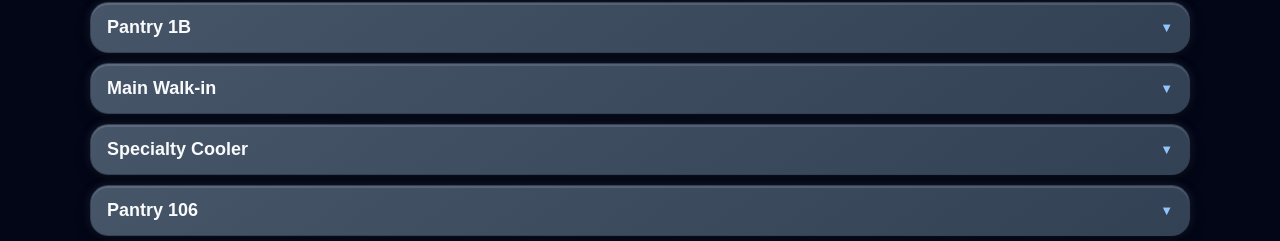
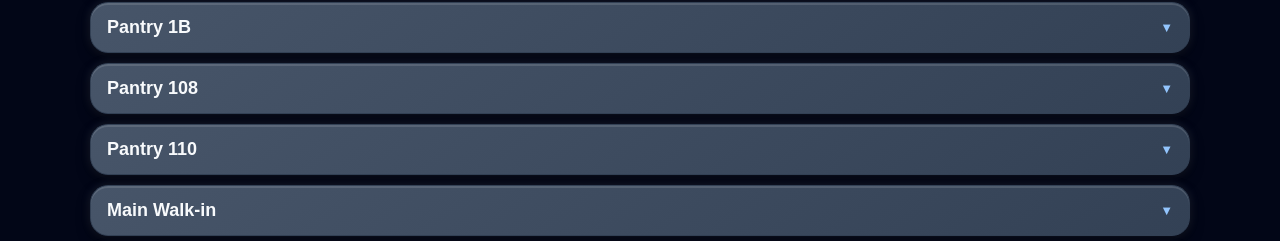
Before and after one commit to Dapsey01/Health-Saftey-Inspection, a React (Vite) app: page / in a window 1280 px wide. Shown: the part 711-952 px from the top of the page. Built offline with nearby package versions, Linux system fonts and the light colour scheme.

Commit message:
Update App.jsx

```diff
--- a/src/App.jsx
+++ b/src/App.jsx
@@ -23,7 +23,7 @@ const STRUCTURE = [
       { name: "Pantry 1B", items: ["Hand Sink", "Ice Machine", "Reach-in 1B.1", "Reach-in 1B.2"] },
       { name: "Main Walk-in", items: ["Walk-in Cooler"] },
       { name: "Specialty Cooler", items: ["Walk-in Cooler"] },
-      { name: "Pantry 106", items: ["Hand Sink", "Reach-in Fridge"] },
+      { name: "Pantry 110", items: ["Hand Sink", "Reach-in Fridge"] },
       { name: "Pantry 108", items: ["Hand Sink", "Reach-in Fridge"] },
     ],
   },
@@ -122,6 +122,32 @@ function formatTagTime(value) {
   if (hour === 0) hour = 12;
 
   return `${hour}:${minute} ${suffix}`;
+}
+
+function sortAreasForDisplay(group) {
+  if (group.floor !== "1st Floor") return group.areas;
+
+  const pantries = group.areas.filter((area) => area.name.toLowerCase().startsWith("pantry"));
+  const otherAreas = group.areas.filter((area) => !area.name.toLowerCase().startsWith("pantry"));
+
+  const getSortParts = (name) => {
+    const match = name.match(/(\d+)([A-Za-z]*)/);
+    if (!match) return { number: 9999, suffix: "" };
+    return {
+      number: Number(match[1]),
+      suffix: match[2] || "",
+    };
+  };
+
+  pantries.sort((a, b) => {
+    const aParts = getSortParts(a.name);
+    const bParts = getSortParts(b.name);
+
+    if (aParts.number !== bParts.number) return aParts.number - bParts.number;
+    return aParts.suffix.localeCompare(bParts.suffix);
+  });
+
+  return [...pantries, ...otherAreas];
 }
 
 function buildInitialState() {
@@ -352,7 +378,7 @@ export default function App() {
   const detailedReport = useMemo(() => {
     return STRUCTURE.map((group) => ({
       ...group,
-      areas: group.areas.map((area) => {
+      areas: sortAreasForDisplay(group).map((area) => {
         const areaItems = form.areas[area.name].items;
 
         const issues = Object.entries(areaItems)
@@ -392,7 +418,7 @@ export default function App() {
     const tags = [];
 
     STRUCTURE.forEach((group) => {
-      group.areas.forEach((area) => {
+      sortAreasForDisplay(group).forEach((area) => {
         const areaItems = form.areas[area.name]?.items || {};
         Object.entries(areaItems).forEach(([itemName, item]) => {
           if (
@@ -1029,7 +1055,7 @@ export default function App() {
               <div key={group.floor} style={{ marginBottom: 16 }}>
                 <div style={group.building === "Separate" ? styles.floorHeaderPurple : styles.floorHeaderBlue}>{group.floor}</div>
 
-                {group.areas.map((area) => {
+                {sortAreasForDisplay(group).map((area) => {
                   const isOpen = openAreaName === area.name;
 
                   return (
```
